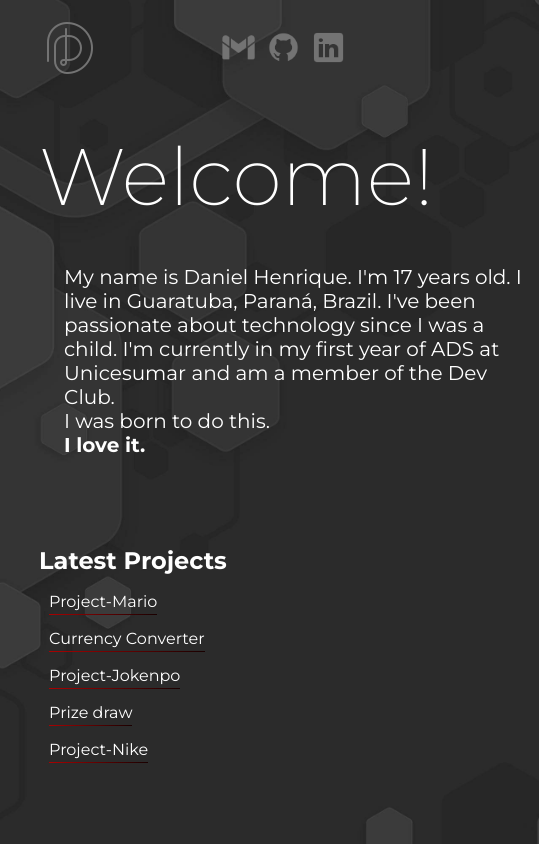
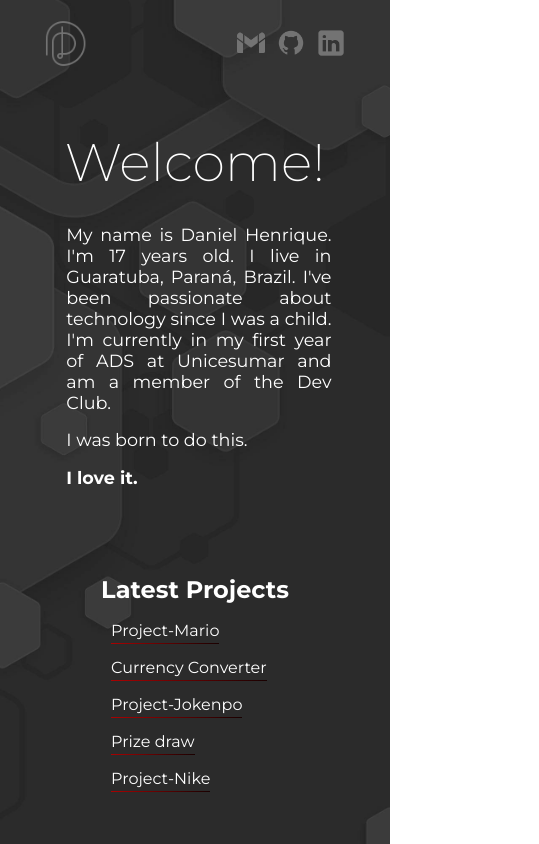
Before and after one commit to danielhbbarbosa/portifolio, a plain HTML site: page index.html in a window 390 px wide. Shown: the whole page, 539 px wide, since content can reach past the window. Drawn offline with Linux system fonts and the light colour scheme.

Commit message:
Responsividade

```diff
--- a/styles/style.css
+++ b/styles/style.css
@@ -57,10 +57,9 @@ main {
 }
 
 
-
 main > section#principal > h1 {
     margin-bottom: 40px;
-    font-size: 80px;
+    font-size: 5em;
     font-weight: 200;
 }
 
@@ -68,9 +67,10 @@ main > section#principal > p, strong {
     display: block;
     font-size: 1.25em;
     width: 500px;
-    text-align: left;
-    padding-left: 5%;
+    text-align: justify;
+    padding: 0 0 2vh 2vw;
 }
+
 
 main > section#projects{
 }
@@ -104,16 +104,70 @@ main > section#projects > ul > li > a:hover {
 }
 
 
-@media (min-width: 1025px) {
+@media screen and (min-width: 1025px) {
 
 }
 
-@media (max-width: 1024px) {
+@media screen and (max-width: 1024px) {
     main {
         display: grid;
     }
 
+    main > section#principal > h1{
+        font-size: 4em;
+        text-align: center;
+        padding-top: 20px;
+        margin-bottom: 30px;
+    }
+
+    section#projects {
+        margin: auto;
+    }
 }
 
-@media (max-width: 480px) {
+@media screen and (max-width: 640px) {
+    body {
+        padding: 0;
+    }
+
+    header {
+        padding: 4% 10% 0 10%;
+    }
 }
+
+@media screen and (max-width: 550px) {
+    header > a > img {
+        width: 55px;
+    }
+
+    header > ul#redes > li > a > img {
+        width: 30px;
+    }
+
+    main > section#principal > h1 {
+        width: 70vw;
+        font-size: 3.3em;
+    }
+
+    main > section#principal > p, strong {
+        width: 70vw;
+        font-size: 1.1em;
+    }
+}
+
+@media screen and (max-height: 680px){
+    main > section#principal > h1 {
+        padding: 0;
+        margin-bottom: 15px;
+        font-size: 3em;
+    }
+
+    main > section#principal > p, strong {
+        font-size: 1em;
+    }
+
+    section#projects {
+        margin-top: -15px;
+    }
+
+}
```
